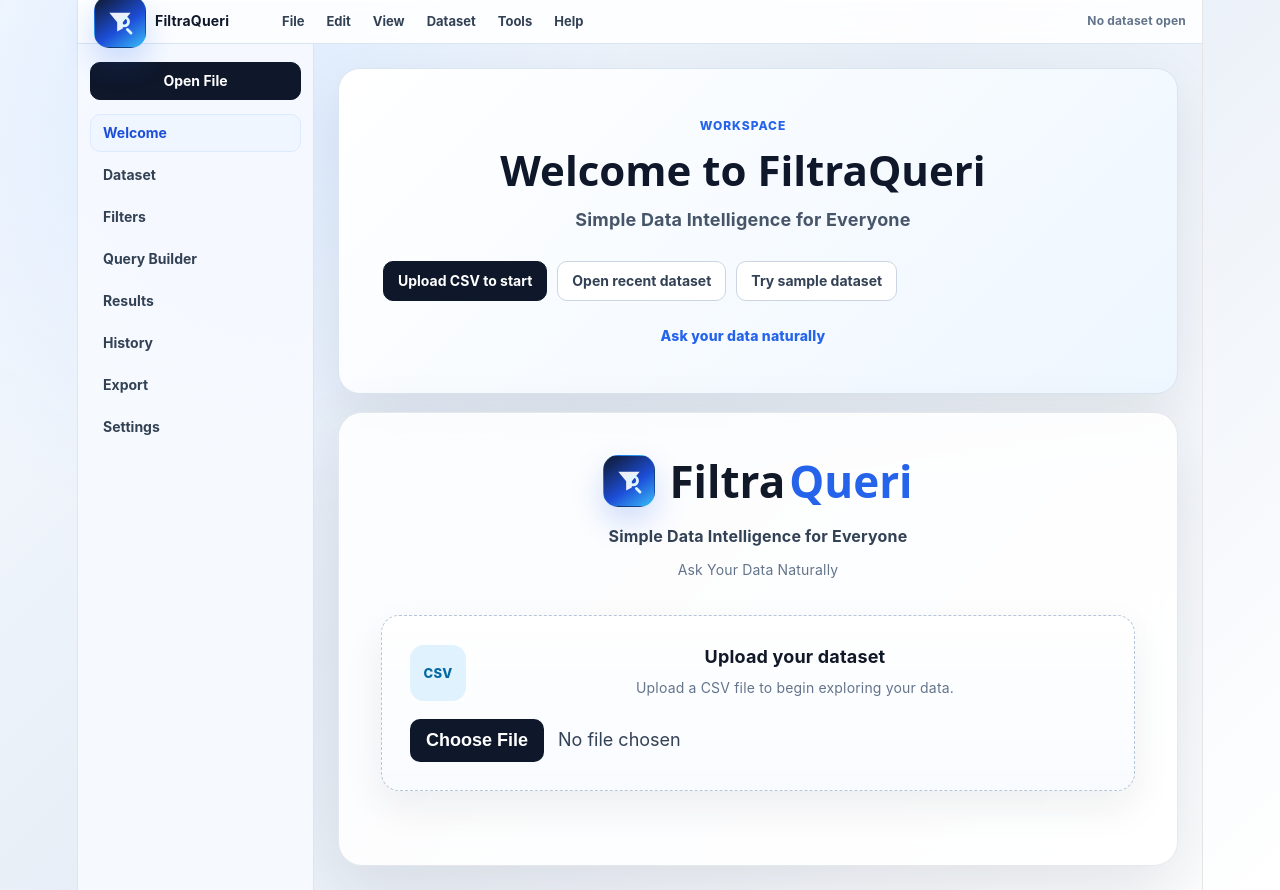
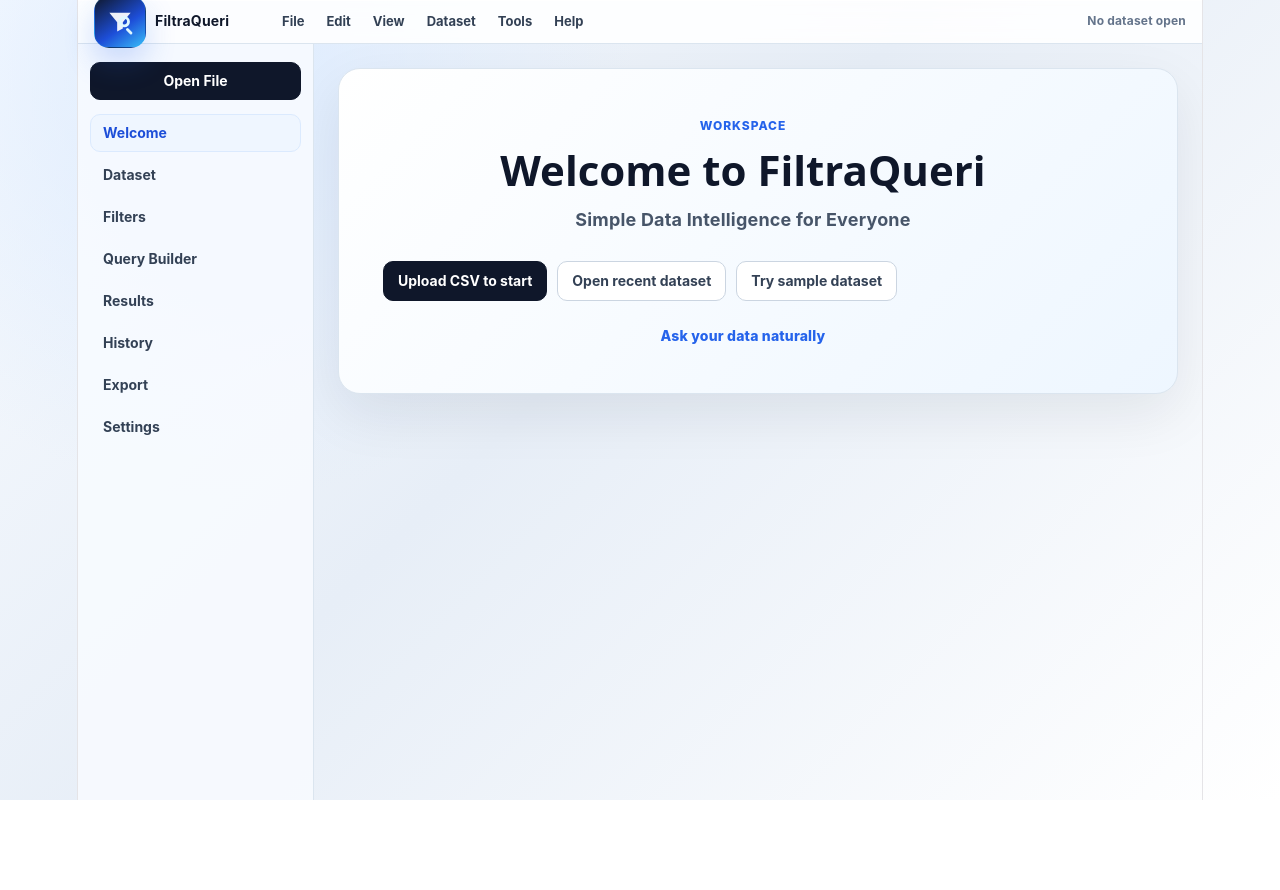
Before and after one commit to christiea850-glitch/filtraqueri, a React (Vite) app in the folder frontend/: page / in a window 1280 px wide. After the commit the page ends 800 px from the top, so only its background shows below. Built offline with nearby package versions, Linux system fonts and the light colour scheme.

Commit message:
Fix workspace active view rendering

```diff
--- a/frontend/src/App.tsx
+++ b/frontend/src/App.tsx
@@ -824,46 +824,10 @@
                   </button>
                 </div>
                 <p className="welcome-note">Ask your data naturally</p>
+                {isUploading && <p className="status-message">Uploading and profiling your dataset...</p>}
+                {errorMessage && <p className="error-message">{errorMessage}</p>}
               </div>
             </section>
-          )}
-
-          {activeView === "welcome" && (
-            <div className="card workspace-card">
-              <header className="brand-header">
-          <div className="brand-lockup" aria-label="FiltraQueri">
-            <div className="brand-mark" aria-hidden="true">
-              <svg viewBox="0 0 48 48" role="img">
-                <path
-                  className="mark-funnel"
-                  d="M9 11h30L28 24.5v8.7l-8 4.3v-13L9 11Z"
-                />
-                <path className="mark-search" d="M30 29.5a6 6 0 1 0 0-12 6 6 0 0 0 0 12Z" />
-                <path className="mark-handle" d="m34.5 34.5 5 5" />
-              </svg>
-            </div>
-            <h1>
-              <span>Filtra</span>
-              <span>Queri</span>
-            </h1>
-          </div>
-          <p className="tagline">Simple Data Intelligence for Everyone</p>
-          <p className="subtitle">Ask Your Data Naturally</p>
-        </header>
-
-        <div className="upload-box">
-          <div className="upload-icon" aria-hidden="true">
-            CSV
-          </div>
-          <div>
-            <p className="upload-title">Upload your dataset</p>
-            <p className="upload-helper">Upload a CSV file to begin exploring your data.</p>
-          </div>
-          <input type="file" accept=".csv" onChange={handleFileUpload} disabled={isUploading} />
-          {isUploading && <p className="status-message">Uploading and profiling your dataset...</p>}
-          {errorMessage && <p className="error-message">{errorMessage}</p>}
-        </div>
-            </div>
           )}
 
         {dataset && activeView === "dataset" && (
```
